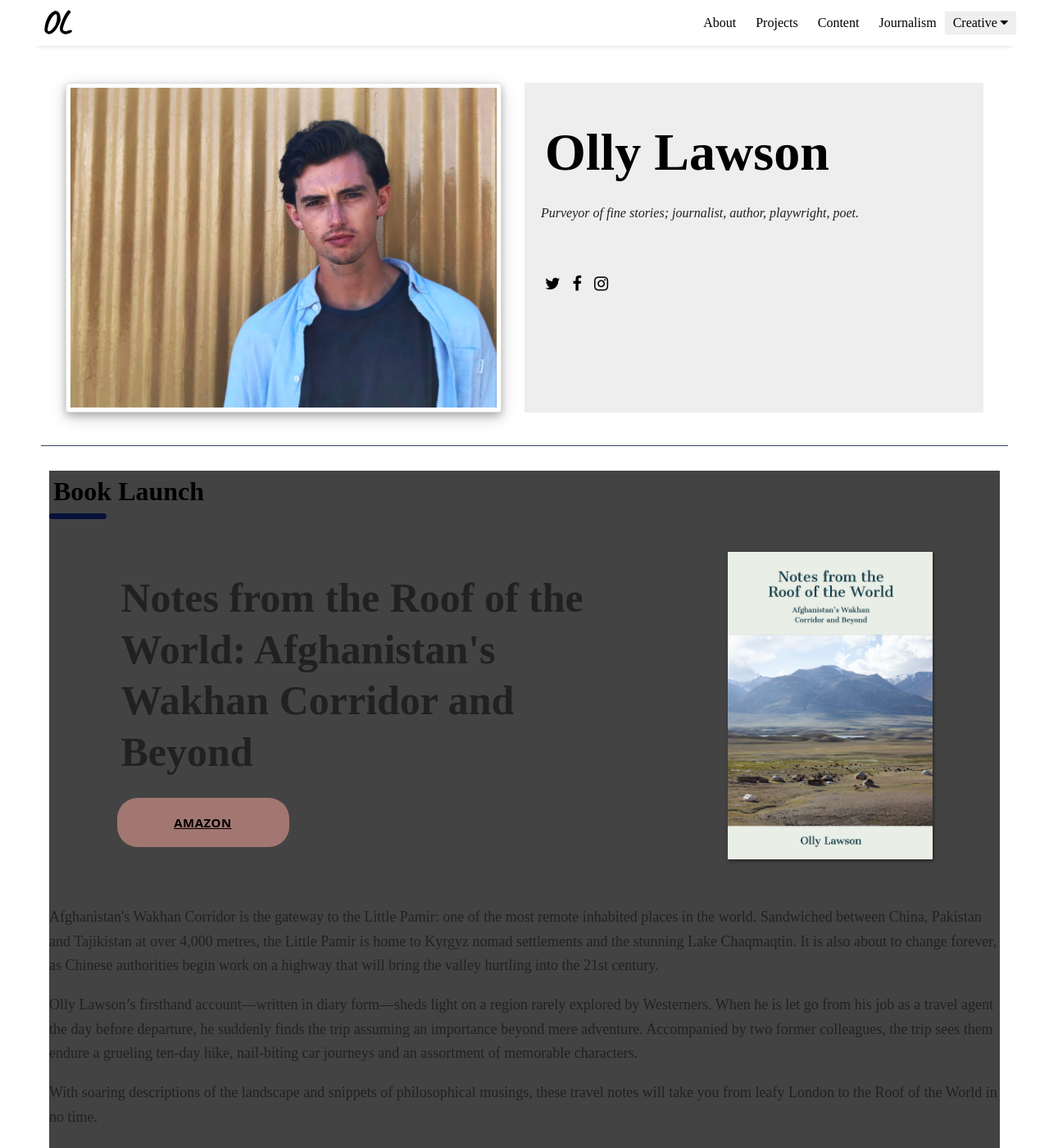
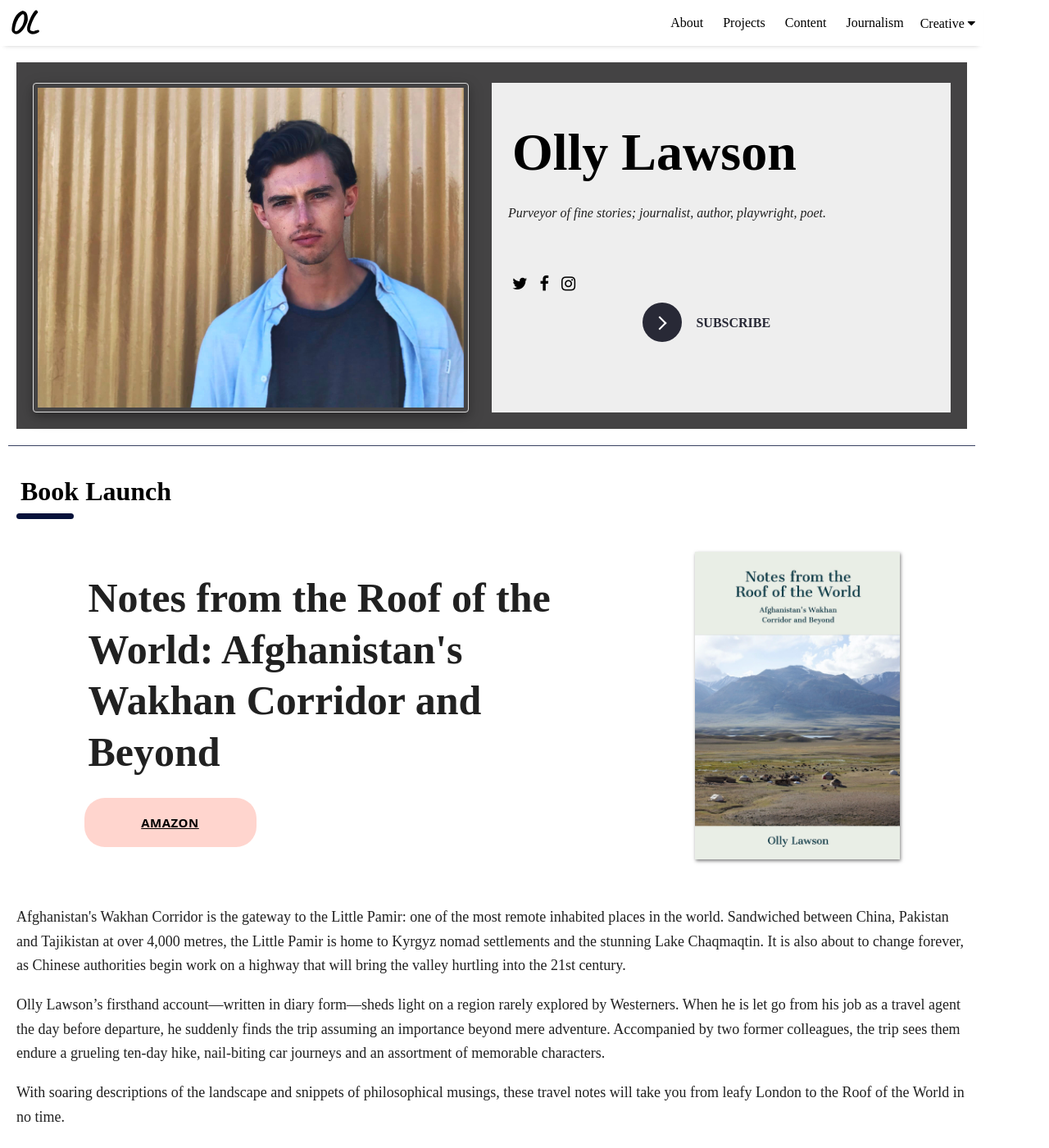
Before and after one commit to ollylawson/ollylawson.github.io, a Jekyll site: the page built from index.html, in a window 1280 px wide and 1400 px high. Shown: the whole window at 82% size. Built offline with Jekyll 4.4.1, drawn with Linux system fonts in a browser that asks for light colours; nearby versions of some CDN libraries; some web fonts are replaced; the list of posts is cut into pages by our own code.

Commit message:
subscribe button

```diff
--- a/_layouts/home.html
+++ b/_layouts/home.html
@@ -17,6 +17,14 @@ title: Home
           <a href="{{ item.link }}" class="social-link" target="_blank"><i class="fa fa-{{ item.icon }}" aria-hidden="true"></i></a>
           {% endfor %}
         </h3>
+        <div class="subscribe">
+          <button class="btn">
+            <span class="circle">
+              <span class="icon arrow"></span>
+            </span>
+            <span class="button-text">Subscribe</span>
+          </button>
+        </div>
     </div>
   </div>
 </div>
@@ -31,13 +39,11 @@ title: Home
           <div class="book-purchase">
             <h1>Notes from the Roof of the World: Afghanistan's Wakhan Corridor and Beyond</h1>
             <br>
-
             <div class="amazon-button">
               <a href="https://www.amazon.co.uk/Notes-Roof-World-Afghanistans-Corridor-ebook/dp/B07X8Q92YP/ref=sr_1_1?keywords=olly+lawson&qid=1570825342&sr=8-1">
                 Amazon
               </a>
             </div>
-
           </div>
         <img src="assets/img/book-cover-page.jpg" alt="Afghanistan-book-cover">
       </div>
--- a/assets/css/_sass/_buttons.scss
+++ b/assets/css/_sass/_buttons.scss
@@ -24,3 +24,101 @@
  text-decoration: none;
  color: black;
  }
+
+
+/*subscribe btn*/
+
+ button {
+   position: relative;
+   display: inline-block;
+   cursor: pointer;
+   outline: none;
+   border: 0;
+   vertical-align: middle;
+   text-decoration: none;
+   background: transparent;
+   padding: 0;
+   font-size: inherit;
+   font-family: inherit;
+ }
+ button.btn {
+   width: 12rem;
+   height: auto;
+ }
+ button.btn .circle {
+   transition: all 0.45s cubic-bezier(0.65, 0, 0.076, 1);
+   position: relative;
+   display: block;
+   margin: 0;
+   width: 3rem;
+   height: 3rem;
+   background: #282936;
+   border-radius: 1.625rem;
+ }
+ button.btn .circle .icon {
+   transition: all 0.45s cubic-bezier(0.65, 0, 0.076, 1);
+   position: absolute;
+   top: 0;
+   bottom: 0;
+   margin: auto;
+   background: #fff;
+ }
+ button.btn .circle .icon.arrow {
+   transition: all 0.45s cubic-bezier(0.65, 0, 0.076, 1);
+   left: 0.625rem;
+   width: 1.125rem;
+   height: 0.125rem;
+   background: none;
+ }
+ button.btn .circle .icon.arrow::before {
+   position: absolute;
+   content: '';
+   top: -0.25rem;
+   right: 0.0625rem;
+   width: 0.625rem;
+   height: 0.625rem;
+   border-top: 0.125rem solid #fff;
+   border-right: 0.125rem solid #fff;
+   -webkit-transform: rotate(45deg);
+           transform: rotate(45deg);
+ }
+ button.btn .button-text {
+   transition: all 0.45s cubic-bezier(0.65, 0, 0.076, 1);
+   position: absolute;
+   top: 0;
+   left: 0;
+   right: 0;
+   bottom: 0;
+   padding: 0.75rem 0;
+   margin: 0 0 0 1.85rem;
+   color: #282936;
+   font-weight: 700;
+   line-height: 1.6;
+   text-align: center;
+   text-transform: uppercase;
+ }
+ button:hover .circle {
+   width: 100%;
+ }
+ button:hover .circle .icon.arrow {
+   background: #fff;
+   -webkit-transform: translate(1rem, 0);
+           transform: translate(1rem, 0);
+ }
+ button:hover .button-text {
+   color: #fff;
+ }
+
+ @supports (display: grid) {
+   body {
+     display: grid;
+     grid-template-columns: repeat(4, 1fr);
+     grid-gap: 0.625rem;
+     grid-template-areas: ". main main ." ". main main .";
+   }
+  .subscribe {
+   grid-area: main;
+   align-self: center;
+   justify-self: center;
+ }
+}
--- a/assets/css/_sass/_home.scss
+++ b/assets/css/_sass/_home.scss
@@ -203,6 +203,10 @@ footer {
 
 /* background colours */
 
-.recent-news {
+.intro {
   background-color: #444344;
 }
+
+.recent-article {
+  background-color: #444344;
+}
```
